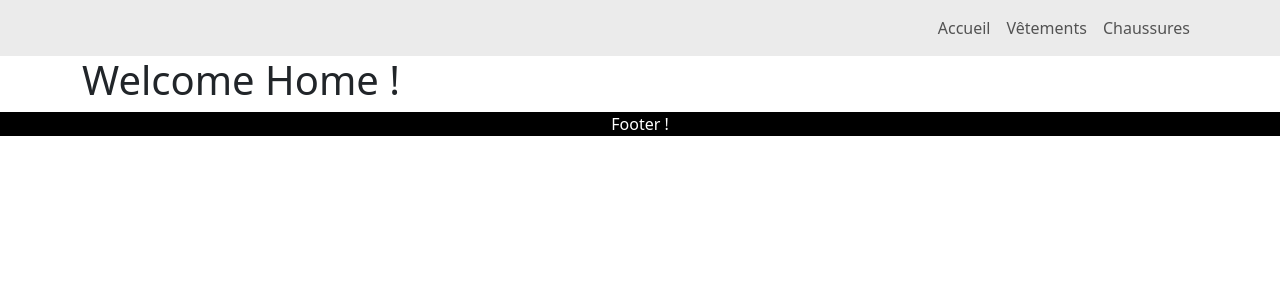
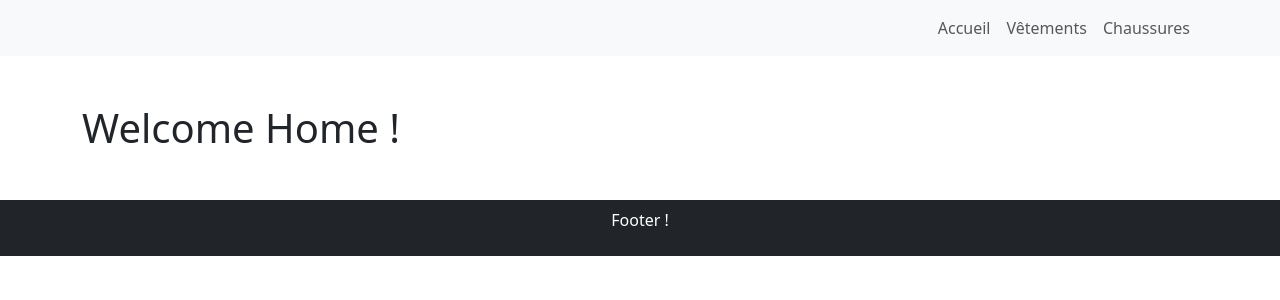
Before and after one commit to GuillaumeSowinski/react_router, a React (Vite) app: page / in a window 1280 px wide. Shown: the top 300 px of the page. Built offline with nearby package versions, Linux system fonts and the light colour scheme.

Commit message:
design34

```diff
--- a/src/Styles/footer.css
+++ /dev/null
@@ -1,5 +0,0 @@
-.footerStyle {
-    background-color: black;
-    color: white;
-    text-align: center;
-}
--- a/src/Styles/header.css
+++ /dev/null
@@ -1,3 +0,0 @@
-.headerStyle {
-    background-color: rgb(235, 235, 235);
-}
--- a/src/components/Footer.jsx
+++ b/src/components/Footer.jsx
@@ -1,9 +1,8 @@
 import { Container } from "react-bootstrap";
-import "../Styles/footer.css"
 
 function Footer() {
     return (
-        <footer className="footerStyle">
+        <footer className="bg-dark text-white text-center pt-2 pb-2">
             <p>Footer !</p>
         </footer>
     )
--- a/src/components/Header.jsx
+++ b/src/components/Header.jsx
@@ -1,11 +1,10 @@
 import { Navbar, Nav, Container } from "react-bootstrap";
 import { Link } from "react-router";
-import "../Styles/header.css"
 
 function Header() {
     return (
         <header>
-            <Navbar className="headerStyle">
+            <Navbar bg="light">
                 <Container as="nav">
                     <Navbar.Toggle aria-controls="navbar" />
                     <Navbar.Collapse id="navbar">
--- a/src/components/Layout.jsx
+++ b/src/components/Layout.jsx
@@ -7,10 +7,8 @@ const Layout = () => {
     return (
         <>
             <Header />
-            <Container as="main">
-                <main>
-                    <Outlet />
-                </main>
+            <Container as="main" className="mt-5 mb-5">
+                <Outlet />
             </Container>
             <Footer />
         </>
```
